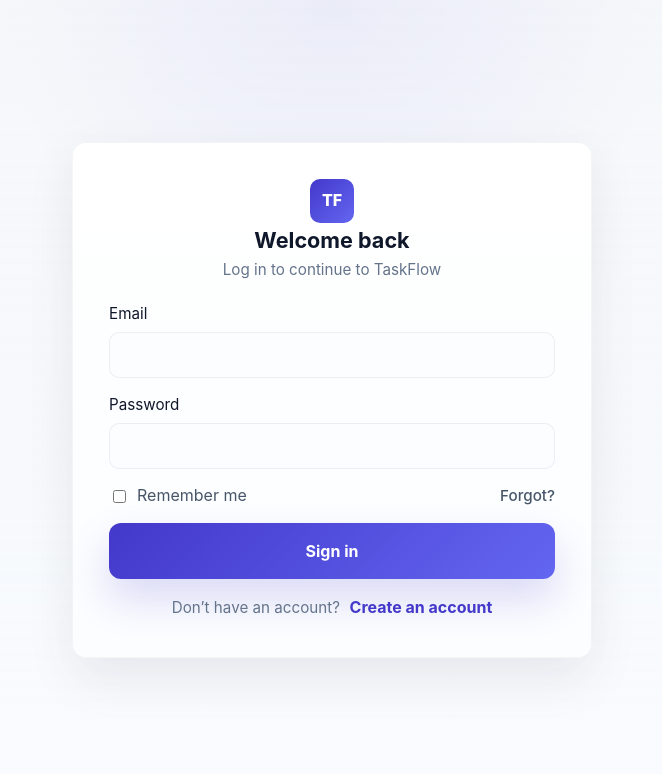
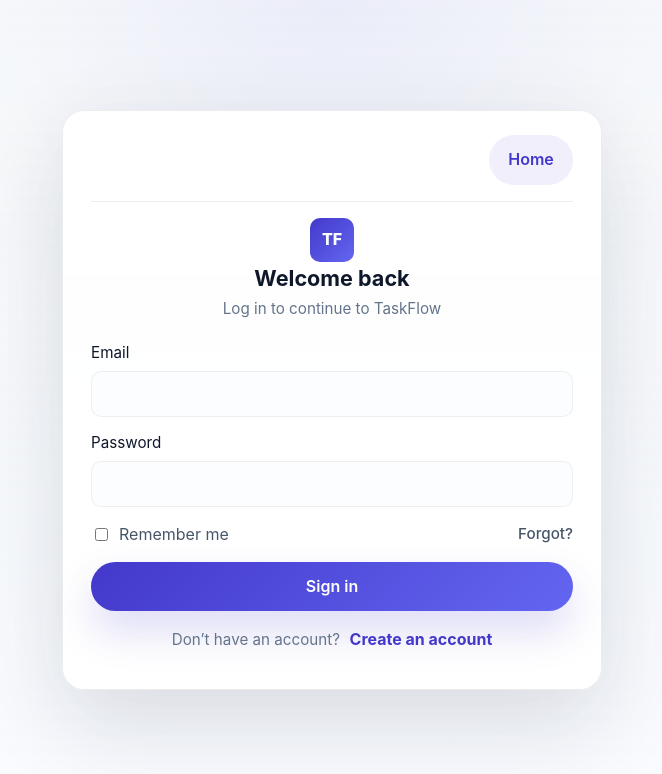
Before and after one commit to RanaGithub30/taskflow-realtime, a React (Vite) app in the folder frontend/: page /login in a window 1280 px wide. Shown: the top 774 px of the page, without its empty margins (308-970 px from the left). Built offline with nearby package versions, Linux system fonts and the light colour scheme.

Commit message:
Modify header section of login & register page

```diff
--- a/frontend/src/components/Navbar.jsx
+++ b/frontend/src/components/Navbar.jsx
@@ -1,10 +1,15 @@
 import { Link } from 'react-router-dom'
 
-export default function Navbar(){
+export default function Navbar({ hideAuthButtons = false }) {
     return (
-        <div className="home-actions">
-          <Link to="/login" className="button button--secondary">Login</Link>
-          <Link to="/register" className="button button--primary">Register</Link>
-        </div>
-    );
+      <div className="auth-nav">
+        <Link to="/" className="button button--secondary">Home</Link>
+        {!hideAuthButtons && (
+          <div className="auth-nav-actions">
+            <Link to="/login" className="button button--secondary">Login</Link>
+            <Link to="/register" className="button button--primary">Register</Link>
+          </div>
+        )}
+      </div>
+    )
 }
--- a/frontend/src/views/Auth/Auth.css
+++ b/frontend/src/views/Auth/Auth.css
@@ -15,12 +15,21 @@
 
 .auth-card {
   width: 100%;
-  max-width: 520px;
-  background: linear-gradient(180deg, #ffffff, #fbfdff);
-  border-radius: 14px;
-  padding: 2.25rem;
-  box-shadow: 0 20px 50px rgba(2,6,23,0.08);
-  border: 1px solid rgba(15, 23, 42, 0.04);
+  max-width: 540px;
+  background: rgba(255,255,255,0.98);
+  border-radius: 22px;
+  padding: 1.5rem 1.75rem 2.25rem;
+  box-shadow: 0 32px 90px rgba(15, 23, 42, 0.14);
+  border: 1px solid rgba(15, 23, 42, 0.08);
+  position: relative;
+}
+
+.auth-page-head {
+  display: flex;
+  justify-content: flex-end;
+  padding-bottom: 1rem;
+  margin-bottom: 0.75rem;
+  border-bottom: 1px solid rgba(15, 23, 42, 0.08);
 }
 
 .auth-header {
@@ -110,6 +119,50 @@
   font-weight: 700;
 }
 
+.auth-page-head {
+  width: 100%;
+  max-width: 520px;
+  margin-bottom: 1rem;
+  display: flex;
+  justify-content: flex-end;
+}
+
+.auth-nav {
+  display: flex;
+  gap: 0.75rem;
+  align-items: center;
+}
+
+.auth-nav-actions {
+  display: flex;
+  gap: 0.75rem;
+}
+
+.button {
+  border: none;
+  border-radius: 999px;
+  padding: 0.75rem 1.2rem;
+  font-weight: 600;
+  cursor: pointer;
+  transition: transform 0.2s ease, box-shadow 0.2s ease, background-color 0.2s ease, color 0.2s ease;
+  background: #eef2ff;
+  color: #4338ca;
+}
+
+.button:hover {
+  transform: translateY(-1px);
+}
+
+.button--primary {
+  background: linear-gradient(135deg, #4338ca 0%, #6366f1 100%);
+  color: #fff;
+}
+
+.button--secondary {
+  background: rgba(67, 56, 202, 0.08);
+  color: #4338ca;
+}
+
 .auth-footer {
   margin-top: 1rem;
   display: flex;
--- a/frontend/src/views/Auth/Login.jsx
+++ b/frontend/src/views/Auth/Login.jsx
@@ -1,6 +1,6 @@
 import { useState } from 'react'
 import { Link } from 'react-router-dom'
-import Navbar from '../../components/navbar';
+import Navbar from '../../components/navbar'
 import '../Auth/Auth.css'
 
 export default function Login() {
@@ -16,6 +16,9 @@
   return (
     <div className="auth-shell">
       <div className="auth-card">
+        <header className="auth-page-head">
+          <Navbar hideAuthButtons />
+        </header>
         <header className="auth-header">
           <div className="brand-mark">TF</div>
           <h1>Welcome back</h1>
--- a/frontend/src/views/Auth/Register.jsx
+++ b/frontend/src/views/Auth/Register.jsx
@@ -1,5 +1,6 @@
 import { useState } from 'react'
 import { Link } from 'react-router-dom'
+import Navbar from '../../components/navbar'
 import '../Auth/Auth.css'
 
 export default function Register() {
@@ -16,6 +17,9 @@
   return (
     <div className="auth-shell">
       <div className="auth-card">
+        <header className="auth-page-head">
+          <Navbar hideAuthButtons />
+        </header>
         <header className="auth-header">
           <div className="brand-mark">TF</div>
           <h1>Create your account</h1>
```
